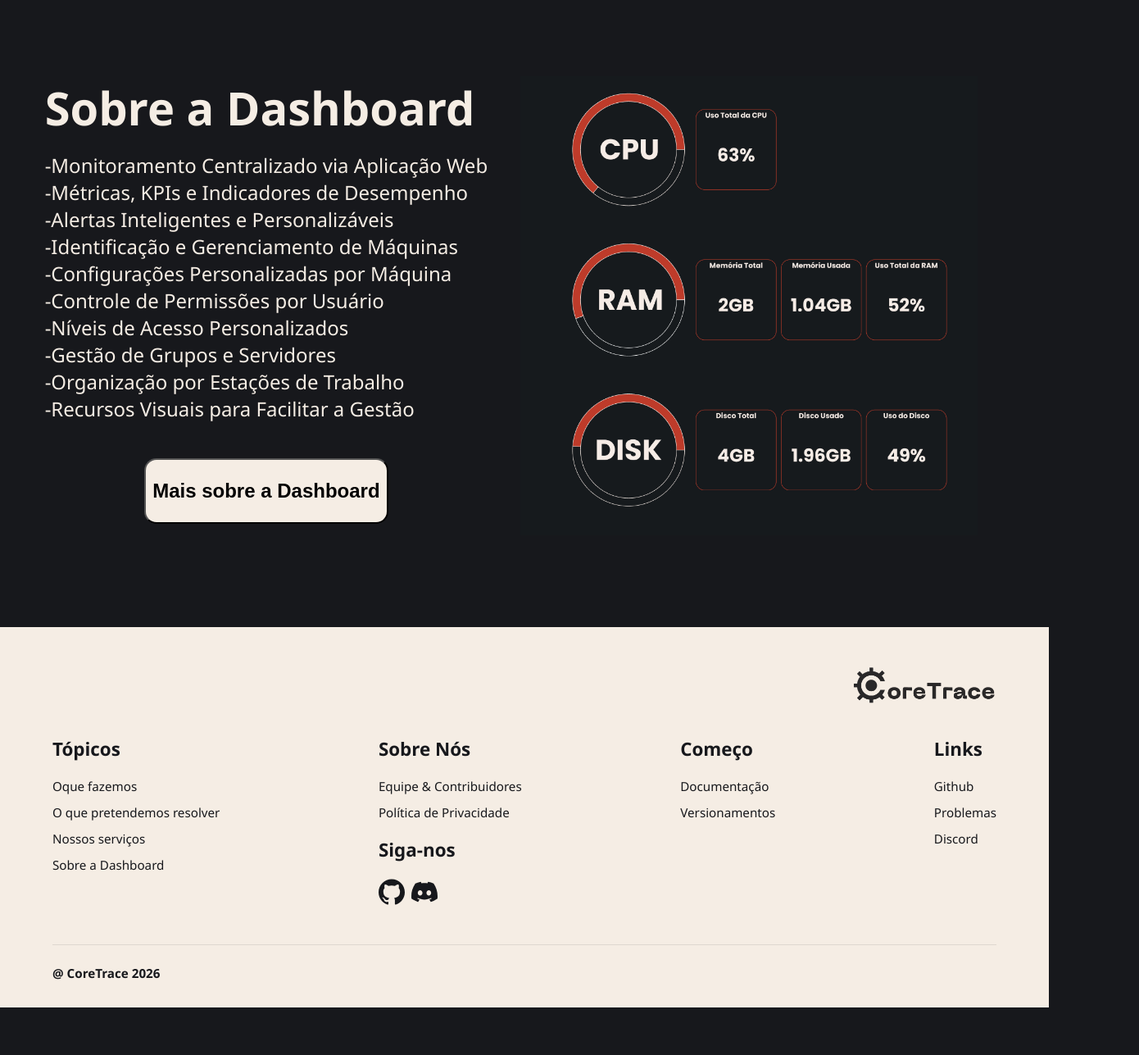
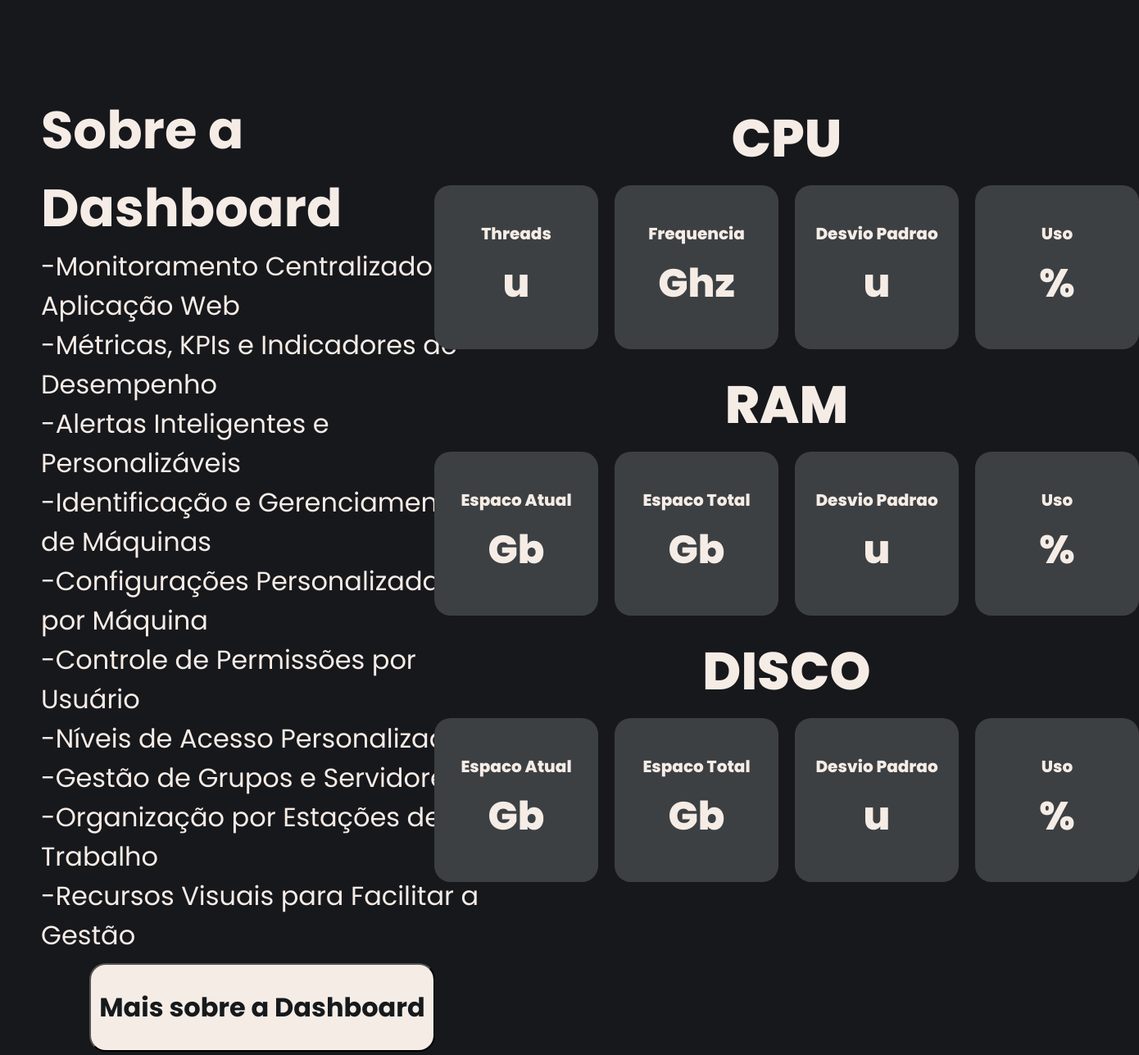
Before and after one commit to Core-Trace/CoreTrace-website, a website: page public/pages/main.html in a window 1280 px wide. Shown: the part 2459-3746 px from the top of the page at 82% size, 1390 px wide, since content can reach past the window. Before the commit the page ends 3688 px from the top, so only its background shows below. Drawn offline with Linux system fonts and the light colour scheme; a web font is replaced by a local one.

Commit message:
feat: Alteração no sobre da Dashboard

```diff
--- a/public/css/main.css
+++ b/public/css/main.css
@@ -349,37 +349,120 @@ html {
 }
 
 /* DASHBOARD-SOBRE */
-.sobre-dashboard-container {
+.metade {
     display: flex;
-    margin: 4vh;
-    padding-left: 0vh;
-    padding-right: 4vh;
+    width: 50%;
+    padding: 50px;
+    box-sizing: border-box;
+    flex-direction: column;
     justify-content: center;
+    align-items: center;
+    gap: 10px;
+    .grupoInfoDash {
+        width: 100%;
+        height: fit-content;
+        .classificacaoInfoDash {
+            display: flex;
+            width: 100%;
+            padding: 10px;
+            box-sizing: border-box;
+            flex-direction: column;
+            justify-content: center;
+            align-items: center;
+            text-align: center;
+            gap: 10px;
+            span {
+                color: #F6ECE6;
+                font-family: Poppins;
+                font-size: 64px;
+                font-style: normal;
+                font-weight: 800;
+                line-height: normal;
+            }
+        }
+        .frameInfoDash {
+            display: grid;
+            width: 100%;
+            grid-template-columns: repeat(4, 200px);
+            justify-content: center;
+            align-items: center;
+            column-gap: 20px;
+            row-gap: 10px;
+            .dashKPI {
+                display: flex;
+                width: 200px;
+                height: 200px;
+                padding: 10px;
+                box-sizing: border-box;
+                flex-direction: column;
+                justify-content: center;
+                align-items: center;
+                text-align: center;
+                gap: 10px;
+                border-radius: 20px;
+                background: #3C4043;
+                span {
+                    color: #F6ECE6;
+                    font-family: Poppins;
+                    font-size: 48px;
+                    font-style: normal;
+                    font-weight: 800;
+                    line-height: normal;
+                }
+                span:first-child {
+                    color: #F6ECE6;
+                    font-family: Poppins;
+                    font-size: 20px;
+                    font-style: normal;
+                    font-weight: 800;
+                    line-height: normal;
+                }
+            }
+        }
+    }
 }
 
-.titulo {
-    font-size: 3.5rem;
-    font-weight: 600;
-    margin-bottom: 2vh;
-}
-
-.sobre-dashboard-texto {
-
-    font-size: 1.5em;
-
-}
-
-.button-dash {
-
-    height: 5rem;
-    width: auto;
-    padding: 1vh;
-    margin-top: 3vh;
-    border-radius: 15px;
-    background-color: #f5ede4;
-    font-weight: 600;
-    font-size: 1.5rem;
-
+.dashSobreContainer {
+    display: flex;
+    width: 100%;
+    justify-content: center;
+    align-items: flex-start;
+    box-sizing: border-box;
+    p {
+        align-self: stretch;
+        color: #F6ECE6;
+        font-family: Poppins;
+        font-size: 64px;
+        font-style: normal;
+        font-weight: 700;
+        line-height: normal;
+    }
+    span {
+        align-self: stretch;
+        color: #F6ECE6;
+        font-family: Poppins;
+        font-size: 32px;
+        font-style: normal;
+        font-weight: 400;
+        line-height: normal;
+    }
+    button {
+        display: flex;
+        height: 108px;
+        padding: 10px;
+        flex-direction: column;
+        justify-content: center;
+        align-items: center;
+        gap: 10px;
+        border-radius: 20px;
+        background: #F6ECE6;
+        color: #161A1D;
+        font-family: Poppins;
+        font-size: 32px;
+        font-style: normal;
+        font-weight: 700;
+        line-height: normal;
+    }
 }
 
 /* Footer */
--- a/public/pages/main.html
+++ b/public/pages/main.html
@@ -6,6 +6,11 @@
     <meta name="viewport" content="width=device-width, initial-scale=1.0">
     <title>CoreTrace</title>
     <link rel="stylesheet" href="../css/main.css">
+    <link rel="preconnect" href="https://fonts.googleapis.com">
+    <link rel="preconnect" href="https://fonts.gstatic.com" crossorigin>
+    <link
+        href="https://fonts.googleapis.com/css2?family=Jersey+25&family=Poppins:ital,wght@0,100;0,200;0,300;0,400;0,500;0,600;0,700;0,800;0,900;1,100;1,200;1,300;1,400;1,500;1,600;1,700;1,800;1,900&display=swap"
+        rel="stylesheet">
 </head>
 
 <body>
@@ -137,12 +142,12 @@
     </div>
 
 
-
-    <div class="sobre-dashboard-container">
-        <div style="display: flex; flex-direction: column">
-            <div class="titulo">Sobre a Dashboard</div>
-            <div class="sobre-dashboard-texto">
-                <p>-Monitoramento Centralizado via Aplicação Web <br>
+    <div class="dashSobreContainer">
+        <div class="metade">
+            <div class="dashInfoText">
+                <p>Sobre a Dashboard</p>
+                <span>
+                    -Monitoramento Centralizado via Aplicação Web <br>
                     -Métricas, KPIs e Indicadores de Desempenho <br>
                     -Alertas Inteligentes e Personalizáveis <br>
                     -Identificação e Gerenciamento de Máquinas <br>
@@ -151,15 +156,84 @@
                     -Níveis de Acesso Personalizados <br>
                     -Gestão de Grupos e Servidores <br>
                     -Organização por Estações de Trabalho <br>
-                    -Recursos Visuais para Facilitar a Gestão</p>
+                    -Recursos Visuais para Facilitar a Gestão <br>
+                </span>
             </div>
-            <div style="display: flex; justify-content: center; margin-top: 20px">
-                <button class="button-dash">Mais sobre a Dashboard</button>
+            <button>Mais sobre a Dashboard</button>
+        </div>
+        <div class="metade">
+            <div class="grupoInfoDash">
+                <div class="classificacaoInfoDash">
+                    <span>CPU</span>
+                </div>
+                <div class="frameInfoDash">
+                    <div class="dashKPI">
+                        <span>Threads</span>
+                        <span>u</span>
+                    </div>
+                    <div class="dashKPI">
+                        <span>Frequencia</span>
+                        <span>Ghz</span>
+                    </div>
+                    <div class="dashKPI">
+                        <span>Desvio Padrao</span>
+                        <span>u</span>
+                    </div>
+                    <div class="dashKPI">
+                        <span>Uso</span>
+                        <span>%</span>
+                    </div>
+                </div>
+            </div>
+
+            <div class="grupoInfoDash">
+                <div class="classificacaoInfoDash">
+                    <span>RAM</span>
+                </div>
+                <div class="frameInfoDash">
+                    <div class="dashKPI">
+                        <span>Espaco Atual</span>
+                        <span>Gb</span>
+                    </div>
+                    <div class="dashKPI">
+                        <span>Espaco Total</span>
+                        <span>Gb</span>
+                    </div>
+                    <div class="dashKPI">
+                        <span>Desvio Padrao</span>
+                        <span>u</span>
+                    </div>
+                    <div class="dashKPI">
+                        <span>Uso</span>
+                        <span>%</span>
+                    </div>
+                </div>
+            </div>
+            <div class="grupoInfoDash">
+                <div class="classificacaoInfoDash">
+                    <span>DISCO</span>
+                </div>
+                <div class="frameInfoDash">
+                    <div class="dashKPI">
+                        <span>Espaco Atual</span>
+                        <span>Gb</span>
+                    </div>
+                    <div class="dashKPI">
+                        <span>Espaco Total</span>
+                        <span>Gb</span>
+                    </div>
+                    <div class="dashKPI">
+                        <span>Desvio Padrao</span>
+                        <span>u</span>
+                    </div>
+                    <div class="dashKPI">
+                        <span>Uso</span>
+                        <span>%</span>
+                    </div>
+                </div>
             </div>
         </div>
-        <div style="padding-left: 5vh">
-            <img style="max-height: 35rem;" src="../assets/images/exemplo-dash.png" alt="">
-        </div>
+    </div>
 
     </div>
 
```
